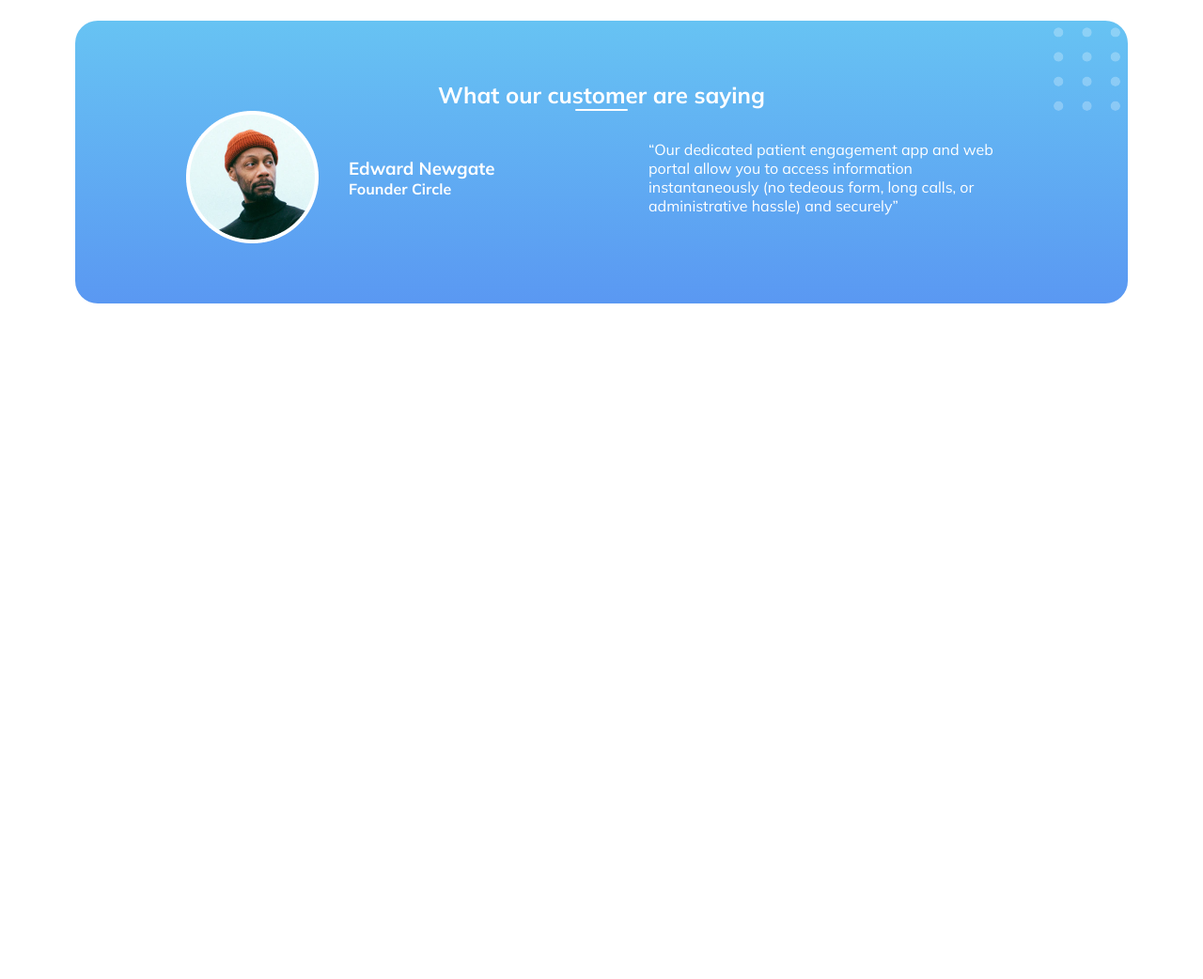
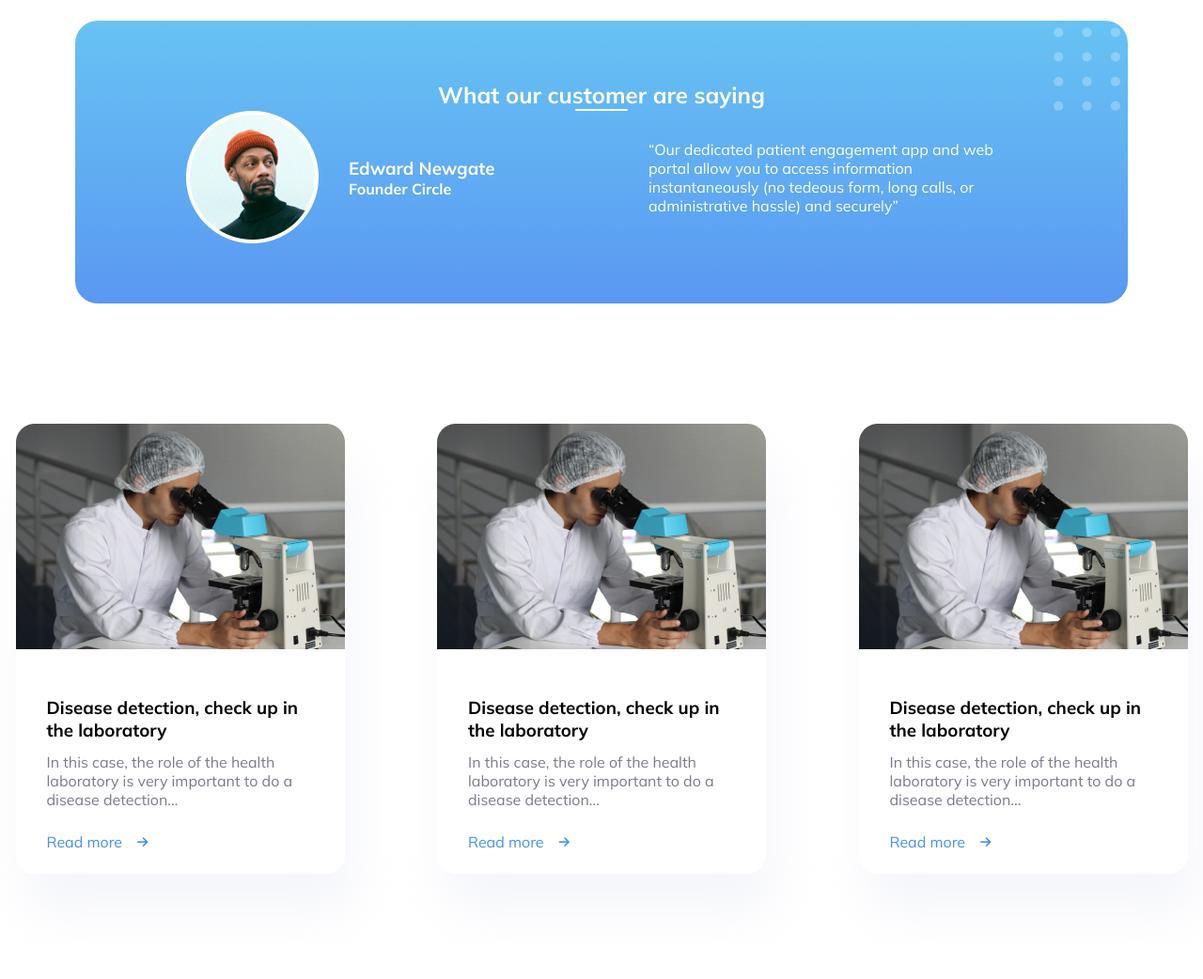
Before and after one commit to Dalia-Alawneh/git-tutorial, a plain HTML site: page index.html in a window 1280 px wide. Shown: the part 1922-2964 px from the top of the page at 94% size. Before the commit the page ends 2309 px from the top, so only its background shows below. Drawn offline with Linux system fonts and the light colour scheme.

Commit message:
implement articles section

```diff
--- a/assets/css/media.css
+++ b/assets/css/media.css
@@ -51,14 +51,30 @@
     max-width: 100%;
   }
 
-  .services .cards-bg{
+  .services .cards-bg {
     width: 100%;
   }
-  .testimonial.flex{
+
+  .testimonial.flex {
     flex-direction: column;
-    gap:40px;
+    gap: 40px;
   }
-  .testimonial .content, .testimonial .qoute{
+
+  .testimonial .content,
+  .testimonial .qoute {
+    width: 100%;
+  }
+  .articles .flex{
+    gap: 2rem;
+  }
+  .articles .card{
+    width: 50%;
+  }
+}
+
+
+@media screen and (max-width: 768px) {
+  .articles .card{
     width: 100%;
   }
 }
--- a/assets/css/styles.css
+++ b/assets/css/styles.css
@@ -227,3 +227,39 @@ header .flex {
   top: -19px;
   right: -53px;
 }
+
+.articles .card{
+  width: 350px;
+  padding: 0;
+}
+
+.articles .card img{
+  width: 100%;
+}
+
+.card-body{
+  padding: 24px 33px ;
+}
+.card-body p{
+  margin-top: 12px;
+  margin-bottom: 25px;
+}
+
+.card-body a{
+  color: var(--primary);
+  display: flex;
+  align-items: center;
+  gap: 1rem;
+}
+
+.card-body a i{
+  font-size: 13px;
+}
+
+.articles .flex{
+  flex-wrap: wrap;
+}
+
+.articles .card{
+  max-width: 100%;
+}
--- a/index.html
+++ b/index.html
@@ -135,6 +135,44 @@
       </div>
     </section>
 
+    <section class="articles">
+      <div class="container">
+        <div class="flex">
+          <div class="card">
+            <img src="assets/images/Mask Group (1).png" alt="">
+            <div class="card-body">
+              <h3>Disease detection, check
+                up in the laboratory</h3>
+              <p>In this case, the role of the health laboratory is very important to do
+                a disease detection...</p>
+              <a href=""><span>Read more</span> <i class="fa-solid fa-arrow-right"></i></a>
+            </div>
+          </div>
+          <div class="card">
+            <img src="assets/images/Mask Group (1).png" alt="">
+            <div class="card-body">
+              <h3>Disease detection, check
+                up in the laboratory</h3>
+              <p>In this case, the role of the health laboratory is very important to do
+                a disease detection...</p>
+              <a href=""><span>Read more</span> <i class="fa-solid fa-arrow-right"></i></a>
+            </div>
+          </div>
+          <div class="card">
+            <img src="assets/images/Mask Group (1).png" alt="">
+            <div class="card-body">
+              <h3>Disease detection, check
+                up in the laboratory</h3>
+              <p>In this case, the role of the health laboratory is very important to do
+                a disease detection...</p>
+              <a href=""><span>Read more</span> <i class="fa-solid fa-arrow-right"></i></a>
+            </div>
+          </div>
+
+        </div>
+      </div>
+    </section>
+
   </main>
 </body>
 
```
Also changed, not shown: assets/images/Mask Group (1).png (added).
